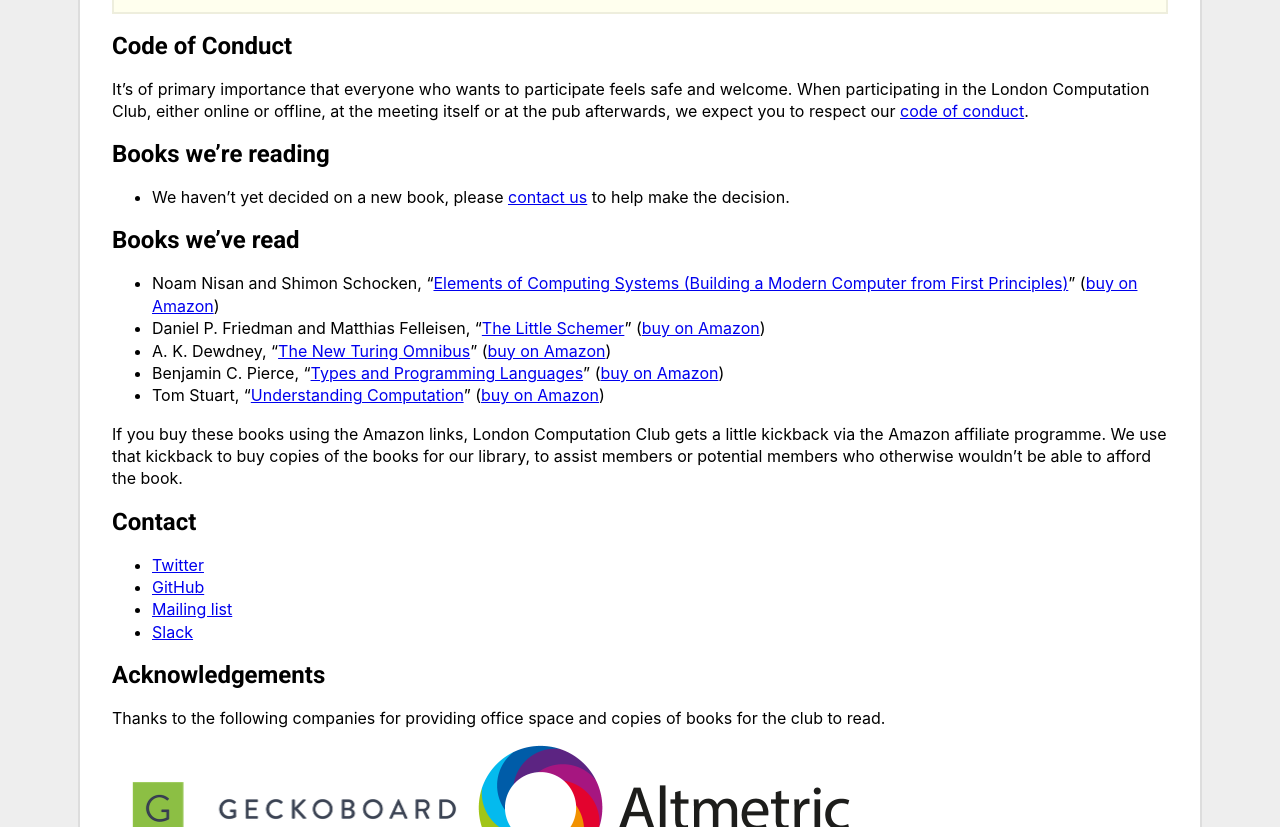
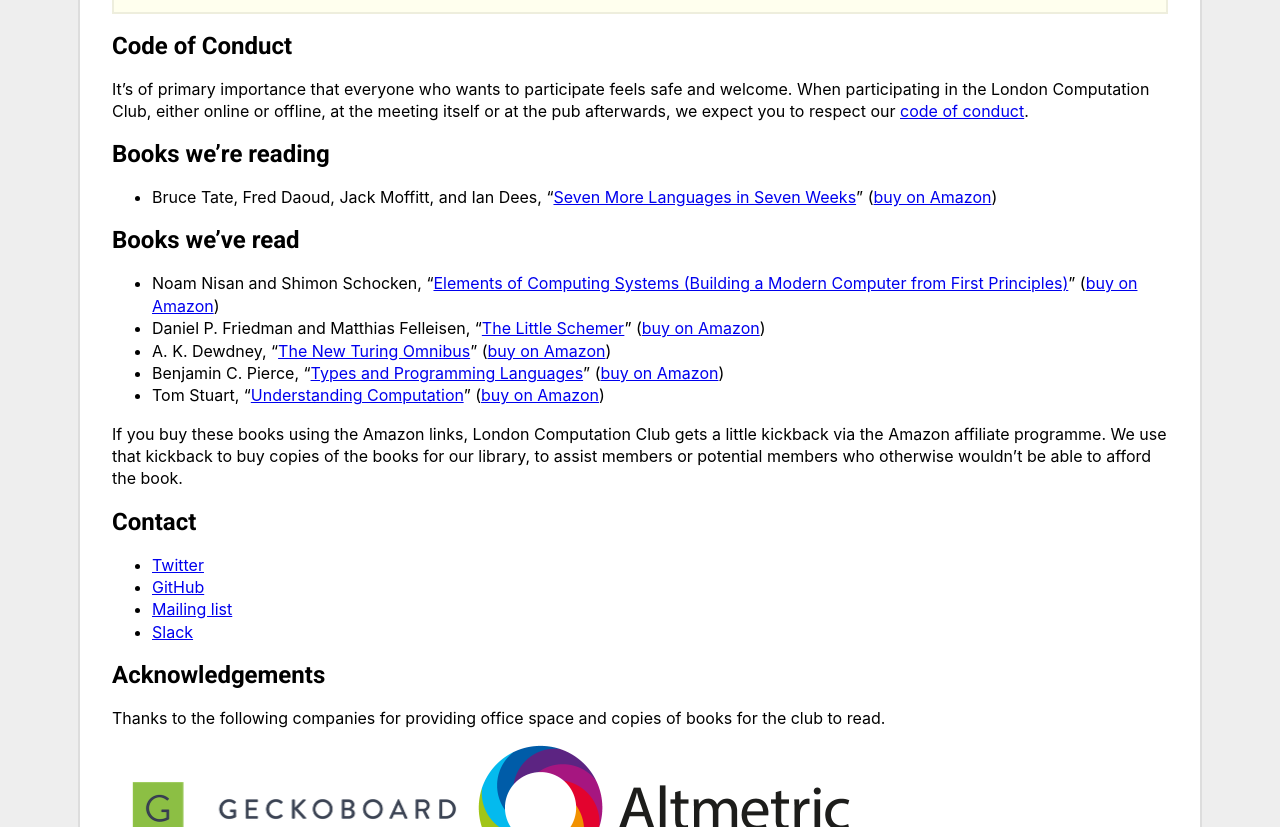
Before and after one commit to computationclub/computationclub.github.io, a Jekyll site: the page built from index.html, in a window 1280 px wide and 900 px high, scrolled down 781 px, cut to the strip 73-900 px from the top of the window. Built offline with Jekyll 4.4.1, drawn with Linux system fonts in a browser that asks for light colours.

Commit message:
Add What Next? 2017 write-up and our next book

```diff
--- a/_data/books.yml
+++ b/_data/books.yml
@@ -1,3 +1,14 @@
+- title: Seven More Languages in Seven Weeks
+  authors:
+    - Bruce Tate
+    - Fred Daoud
+    - Jack Moffitt
+    - Ian Dees
+  url: https://pragprog.com/book/7lang/seven-more-languages-in-seven-weeks
+  amazon_url: https://www.amazon.co.uk/Seven-More-Languages-Weeks-Shaping/dp/1941222153
+  cover_url: /images/books/seven-more-languages.jpg
+  current: true
+
 - title: Types and Programming Languages
   authors:
     - Benjamin C. Pierce
--- a/_data/meetings.yml
+++ b/_data/meetings.yml
@@ -2,7 +2,7 @@
   title: "Computation Club: What next?"
   url: https://attending.io/events/computation-club-what-next
   plans: "https://groups.google.com/forum/#!topic/london-computation-club/Sw65qlnb9f0"
-  write_up: ""
+  write_up: "https://github.com/computationclub/computationclub.github.io/wiki/What-Next%3F-From-January-2018"
 
 - date: 2017-11-10
   title: "Types and Programming Languages #17: Chapter 19 Case Study: Featherweight Java"
```
Also changed, not shown: images/books/seven-more-languages.jpg (added).
